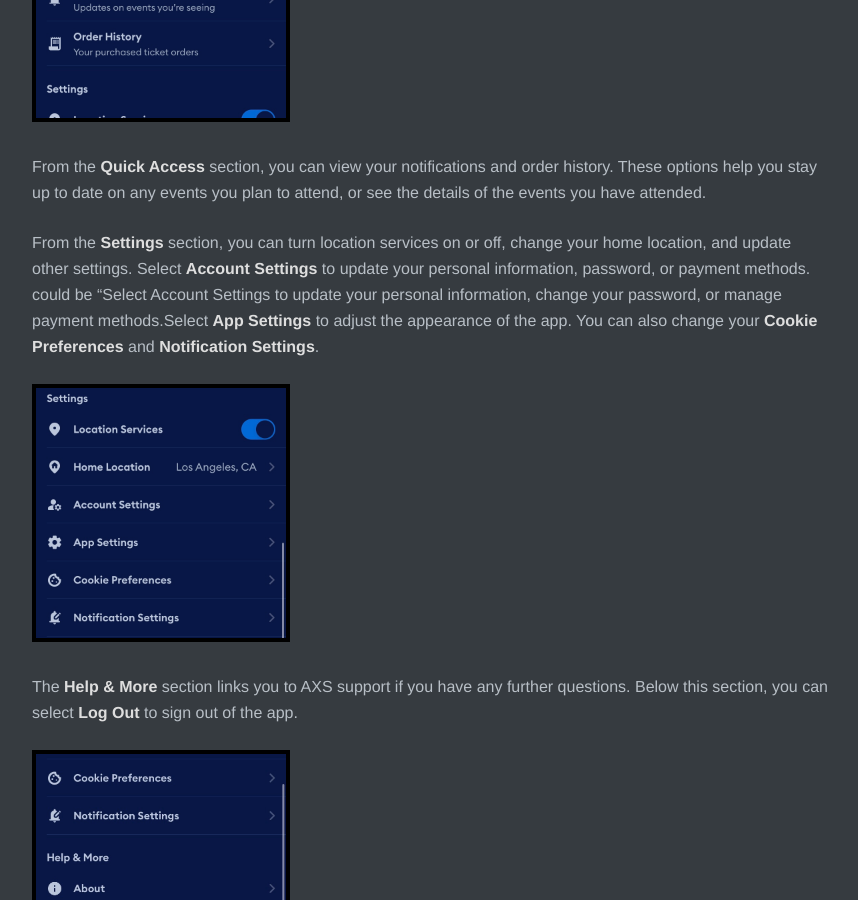
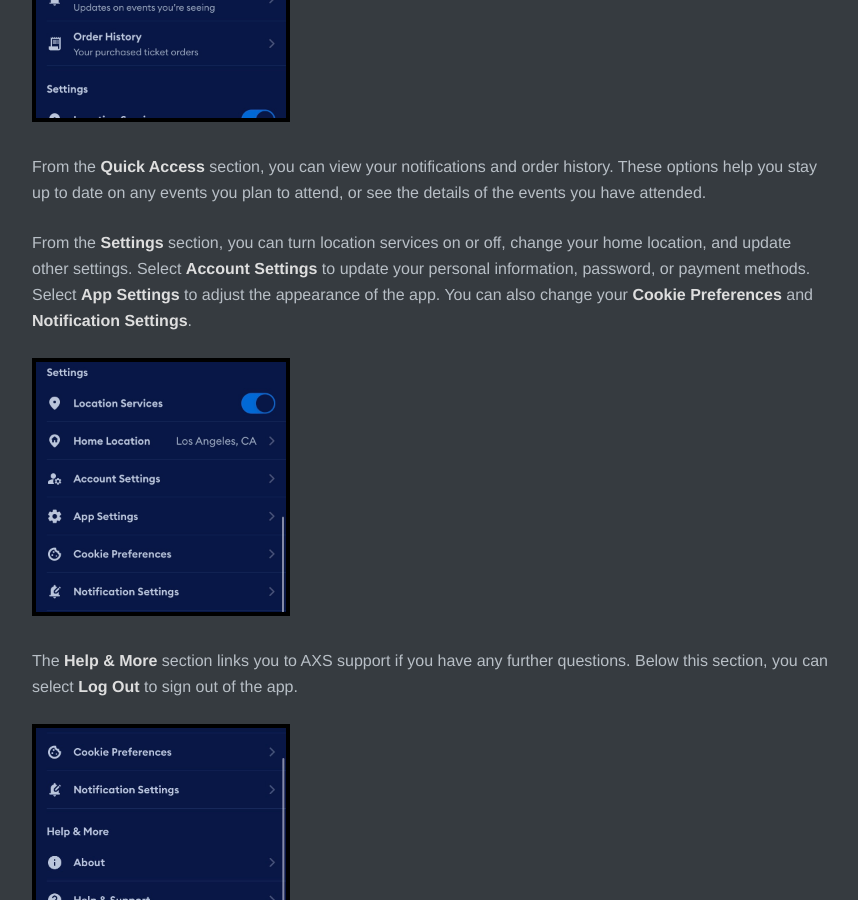
Before and after one commit to Jack-Walton/jack-walton.github.io, a Jekyll site: the page built from AXS/navigate_app.md, in a window 1280 px wide and 900 px high, scrolled down 1408 px. Shown: the whole window, without its empty margins (8-866 px from the left). Built offline with Jekyll 4.4.1, drawn with Linux system fonts in a browser that asks for light colours.

Commit message:
Update navigate_app.md

```diff
--- a/AXS/navigate_app.md
+++ b/AXS/navigate_app.md
@@ -30,7 +30,7 @@ Access the **profile** screen to view your notifications, order history, setting
 
 From the **Quick Access** section, you can view your notifications and order history. These options help you stay up to date on any events you plan to attend, or see the details of the events you have attended.
 
-From the **Settings** section, you can turn location services on or off, change your home location, and update other settings. Select **Account Settings** to update your personal information, password, or payment methods. could be "Select Account Settings to update your personal information, change your password, or manage payment methods.Select **App Settings** to adjust the appearance of the app. You can also change your **Cookie Preferences** and **Notification Settings**.
+From the **Settings** section, you can turn location services on or off, change your home location, and update other settings. Select **Account Settings** to update your personal information, password, or payment methods. Select **App Settings** to adjust the appearance of the app. You can also change your **Cookie Preferences** and **Notification Settings**.
 
 <img src="{{ site.baseurl }}/AXS/pictures/navigate_app/navigate_app_profile_2.jpg"
   alt="The Settings section of the profile screen"  width="250"/>
```
